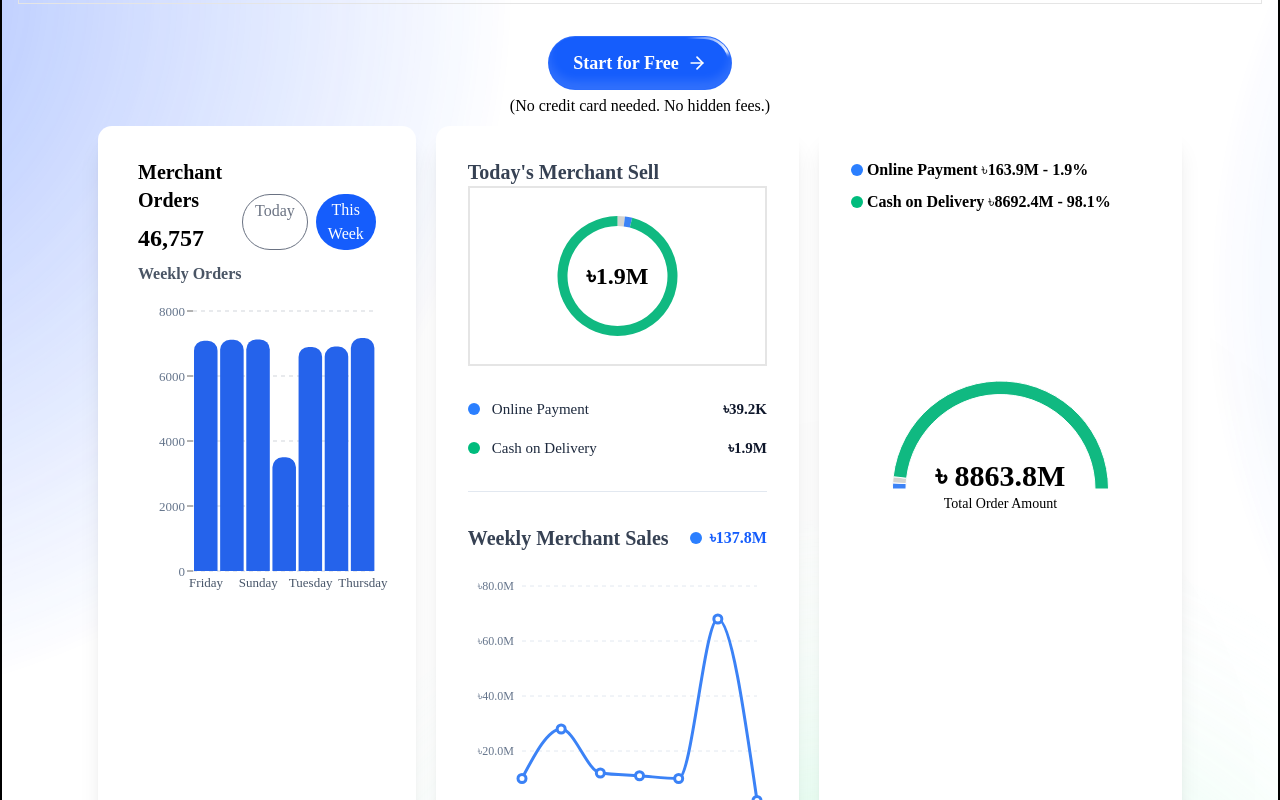
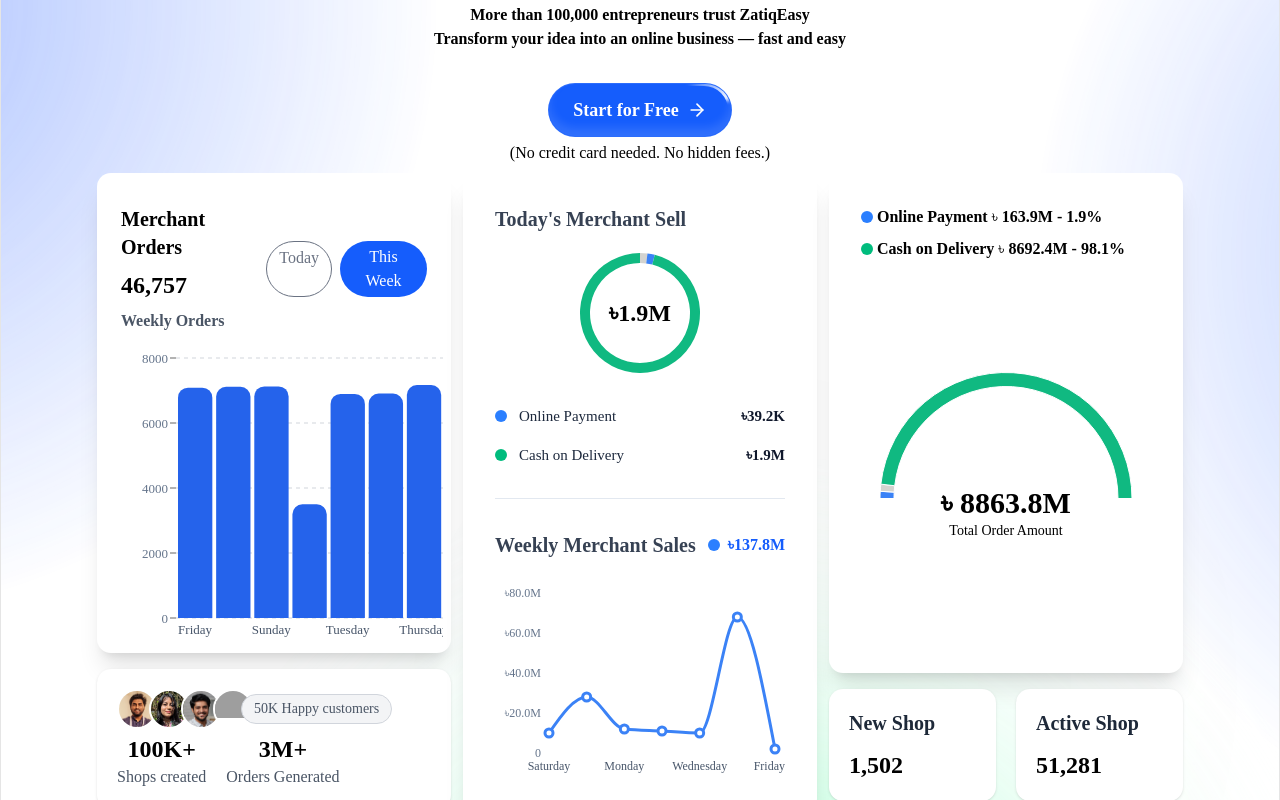
Before and after one commit to PraptiH/zatiq-clone, a Next.js app: page / in a window 1280 px wide. Shown: the part 340-1140 px from the top of the page. Built offline with nearby package versions, Linux system fonts and the light colour scheme; grey boxes are pictures that could not be loaded.

Commit message:
Implement shop analytics cards and social proof customer section

```diff
--- a/Components/charts/OrdersBarChart.tsx
+++ b/Components/charts/OrdersBarChart.tsx
@@ -17,9 +17,9 @@
 
 export default function OrdersBarChart() {
   return (
-    <div className="w-full bg-white rounded-xl pt-8 pb-10 shadow-xl">
+    <div className="w-full h-120 bg-white rounded-xl pt-8 pb-10 shadow-xl">
 
-      <div className="flex items-center justify-between mx-10">
+      <div className="flex items-center justify-between mx-6">
         <div className="text-left space-y-2">
           <h4 className="font-bold text-xl">Merchant Orders</h4>
           <h4 className="font-extrabold text-2xl">46,757</h4>
@@ -32,11 +32,12 @@
         </div>
       </div>
 
-      <div className="h-80">
+      <div className="h-80 ml-6 mr-2">
         <ResponsiveContainer width="100%" height="100%">
           <BarChart
             data={data}
-            margin={{ top: 25, right: 40, left: 40, bottom: 5 }}
+            barCategoryGap="20px"
+            margin={{ top: 25, right: 0, left: 0, bottom: 5 }}
           >
             <CartesianGrid
               vertical={false}
@@ -45,10 +46,12 @@
             />
             <XAxis
               dataKey="day"
+              ticks={["Friday", "Sunday", "Tuesday", "Thursday"]}
+
               tickLine={false}
               axisLine={false}
               interval={0}
-              tick={({ x, y, payload }) => {
+              tick={({ x, y, payload },) => {
                 const visibleDays = ["Friday", "Sunday", "Tuesday", "Thursday"]
 
                 if (!visibleDays.includes(payload.value)) {
@@ -71,6 +74,7 @@
             <YAxis
               domain={[0, 8000]}
               ticks={[0, 2000, 4000, 6000, 8000]}
+
               tickFormatter={(value) => value}
               tickLine={true}
               axisLine={false}
--- a/Components/charts/SalesChart.tsx
+++ b/Components/charts/SalesChart.tsx
@@ -21,14 +21,14 @@
 
 export default function SalesCard() {
   return (
-    <div className="w-full bg-white rounded-xl pt-8 pb-10 px-8 shadow-xl">
+    <div className="w-full h-160 bg-white rounded-xl pt-8 pb-10 px-8 shadow-xl">
       <h3 className="text-xl text-left font-semibold text-gray-700">
         Today's Merchant Sell
       </h3>
 
       {/* Donut Chart */}
 
-        <div className="relative h-45 w-full border">
+        <div className="relative h-30 w-full mt-5">
           <ResponsiveContainer width="100%" height="100%">
             <PieChart>
               <Pie
@@ -47,7 +47,7 @@
             </PieChart>
           </ResponsiveContainer>
 
-          <div className="pointer-events-none absolute inset-0 flex items-center justify-center border">
+          <div className="pointer-events-none absolute inset-0 flex items-center justify-center">
             <span className="text-2xl font-bold">৳1.9M</span>
           </div>
         </div>
@@ -87,7 +87,7 @@
       </div>
 
       {/* Line Chart */}
-      <div className="mt-6 h-65 w-full">
+      <div className="mt-6 h-50 w-full">
         <ResponsiveContainer width="100%" height="100%">
           <LineChart
             data={weeklyData}
@@ -95,6 +95,7 @@
           >
             <CartesianGrid
               vertical={false}
+              horizontal={false}
               stroke="#e2e8f0"
               strokeDasharray="4 4"
             />
--- a/Components/charts/TotalOrderChart.tsx
+++ b/Components/charts/TotalOrderChart.tsx
@@ -10,18 +10,19 @@
     ]
 
     return (
-        <div className="w-full bg-white rounded-xl pt-8 pb-10 px-8 shadow-xl">
+        <div className="w-full h-125 bg-white rounded-xl pt-8 pb-10 px-8 shadow-xl">
             <div className="space-y-2 font-[550] text-base">
                 <div className="flex items-center gap-1">
                     <span className="h-3 w-3 rounded-full bg-blue-500" />
-                    <p>Online Payment ৳163.9M - 1.9%</p>
+                    <p>Online Payment ৳ 163.9M - 1.9%</p>
                 </div>
                 <div className="flex items-center gap-1">
                     <span className="h-3 w-3 rounded-full bg-emerald-500" />
-                    <p> Cash on Delivery ৳8692.4M - 98.1%</p>
+                    <p> Cash on Delivery ৳ 8692.4M - 98.1%</p>
                 </div>
             </div>
-            <div className="h-70 w-full relative">
+
+            <div className="h-80 w-full relative">
                 <ResponsiveContainer width="100%" height="100%">
                     <PieChart >
                         <Pie
@@ -30,16 +31,16 @@
                             startAngle={180}
                             endAngle={0}
                             cx="50%"
-                            cy="100%"
-                            innerRadius="70%"
-                            outerRadius="80%"
+                            cy="75%"
+                            innerRadius="80%"
+                            outerRadius="90%"
                             isAnimationActive={isAnimationActive}
                         />
 
                     </PieChart>
                 </ResponsiveContainer>
 
-                <div className="pointer-events-none absolute left-0 right-0 -bottom-5">
+                <div className="pointer-events-none absolute left-0 right-0 bottom-10">
                     <p className="font-semibold text-3xl">৳ 8863.8M</p>
                     <p className="text-sm">Total Order Amount</p>
                 </div>
--- a/Components/layout/Navbar.tsx
+++ b/Components/layout/Navbar.tsx
@@ -21,8 +21,8 @@
   }, [])
 
   return (
-    <div className={`fixed w-full z-10 overflow-hidden transition-all duration-300 backdrop-blur-2xlxl bg-linear-to-r from-[#c9d9ff] via-[#f2f6ff] to-[#e9f0ff]
-    ${isScroll ? 'bg-transparent rounded-b-xl shadow-md' : ''}`}>
+    <div className={`fixed w-full z-10 overflow-hidden transition-all duration-300 backdrop-blur-xl
+    ${isScroll ? 'bg-transparent rounded-b-xl shadow-md' : 'bg-linear-to-r from-[#c9d9ff] via-[#f2f6ff] to-[#e9f0ff]'}`}>
       <div className="flex items-center justify-around py-5 text-black">
         <div>
           <Image className="cursor-pointer" src={logo} alt="logo" />
--- /dev/null
+++ b/Components/sections/CustomerProof.tsx
@@ -0,0 +1,70 @@
+import customer1 from '@/public/Images/imran-kabir.webp'
+import customer2 from '@/public/Images/tasnia-zerin.webp'
+import customer3 from '@/public/Images/nayeem-ullah.webp'
+import customer4 from '@/public/Images/taslima-haque.webp'
+import Image from 'next/image'
+
+export default function CustomerProof() {
+    return (
+        <div className="bg-white rounded-xl p-5 space-y-1 shadow-sm">
+
+            <div className="flex items-center relative -space-x-2">
+                <div className='h-10 w-10 rounded-full overflow-hidden border-2 border-white z-10'>
+                    <Image
+                        alt=""
+                        src={customer1}
+                        width="40"
+                        height="40"
+                        className="object-cover "
+                    />
+                </div>
+
+                <div className='h-10 w-10 rounded-full overflow-hidden border-2 border-white z-10'>
+                    <Image
+                        alt=""
+                        src={customer2}
+                        width="40"
+                        height="40"
+                        className="object-cover "
+                    />
+                </div>
+
+                <div className='h-10 w-10 rounded-full overflow-hidden border-2 border-white z-10'>
+                    <Image
+                        alt=""
+                        src={customer3}
+                        width="40"
+                        height="40"
+                        className="object-cover "
+                    />
+                </div>
+
+                <div className='h-10 w-10 rounded-full overflow-hidden border-2 border-white z-10'>
+                    <Image
+                        alt=""
+                        src={customer4}
+                        width="40"
+                        height="40"
+                        className="object-cover "
+                    />
+                </div>
+
+                <p className='ml-4 px-3 py-1 text-sm text-gray-600 font-light border border-gray-300 rounded-full bg-gray-100 relative -left-5 z-10'>50K Happy customers</p>
+
+
+
+            </div>
+
+            <div className='flex items-center gap-5'>
+                <div>
+                    <h3 className='font-extrabold text-2xl'>100K+</h3>
+                    <p className='text-gray-600'>Shops created</p>
+                </div>
+                <div>
+                    <h3 className='font-extrabold text-2xl'>3M+</h3>
+                    <p className='text-gray-600'>Orders Generated</p>
+                </div>
+            </div>
+        </div>
+    )
+}
--- a/Components/sections/Hero.tsx
+++ b/Components/sections/Hero.tsx
@@ -3,16 +3,19 @@
 import OrdersBarChart from "../charts/OrdersBarChart";
 import SalesChart from "../charts/SalesChart";
 import TotalOrderChart from "../charts/TotalOrderChart";
+import CustomerProof from "./CustomerProof";
+import Shop from "./Shop";
 
 export default function Hero() {
 
     return (
-        <div className="max-w-1074px mx-auto text-center space-y-2 border-2 border-black px-4 py-20 text-black">
+        <div className="relative mt-16 bg-[url('/Images/background.svg')] bg-no-repeat bg-cover max-w-1074px
+        mx-auto text-center space-y-2 px-4 pt-30 pb-20 text-black">
             <div>
                 <p className="text-blue-600 font-black text-base border border-blue-600 py-1 px-3 rounded-full inline-block">No. 1 Online business partner</p>
-                <div className="space-y-8">
-                    <div className="space-y-2 border ">
-                        <h3 className="text-5xl border mx-auto ">One Platform <br /> Thousands of Success Stories</h3>
+                <div className="space-y-8 mt-5">
+                    <div className="space-y-2">
+                        <h3 className="text-5xl mx-auto ">One Platform <br /> Thousands of Success Stories</h3>
                         <p className="font-semibold ">More than 100,000 entrepreneurs trust ZatiqEasy <br />
                             Transform your idea into an online business — fast and easy</p>
                     </div>
@@ -36,13 +39,21 @@
                 </div>
             </div>
 
-            <div className="flex gap-5 px-20">
+            <div className="grid grid-cols-3 justify-center gap-3 px-20">
 
-                <OrdersBarChart />
+                <div className="space-y-4">
+                    <OrdersBarChart />
+                    <CustomerProof />
+                </div>
 
-                <SalesChart />
+                <div>
+                    <SalesChart />
+                </div>
 
-                <TotalOrderChart/>
+                <div className="space-y-4">
+                    <TotalOrderChart />
+                    <Shop />
+                </div>
             </div>
         </div>
     )
--- /dev/null
+++ b/Components/sections/Shop.tsx
@@ -0,0 +1,14 @@
+export default function Shop() {
+    return (
+        <div className="grid grid-cols-2 gap-5">
+            <div className="bg-white rounded-xl p-5 space-y-3 shadow-sm flex flex-col text-left">
+                <p className="text-gray-800 text-xl font-semibold ">New Shop</p>
+                <p className="text-2xl font-bold">1,502</p>
+            </div>
+            <div className="bg-white rounded-xl p-5 space-y-3 shadow-sm flex flex-col text-left">
+                <p className="text-gray-800 text-xl font-semibold ">Active Shop</p>
+                <p className="text-2xl font-bold">51,281</p>
+            </div>
+        </div>
+    )
+}
--- a/app/page.tsx
+++ b/app/page.tsx
@@ -2,7 +2,7 @@
 
 export default function Home() {
   return (
-    <div className="relative py-18 bg-[url('/Images/background.svg')] bg-no-repeat bg-cover py-10">
+    <div className="border">
       <Hero />
     </div>
   );
```
